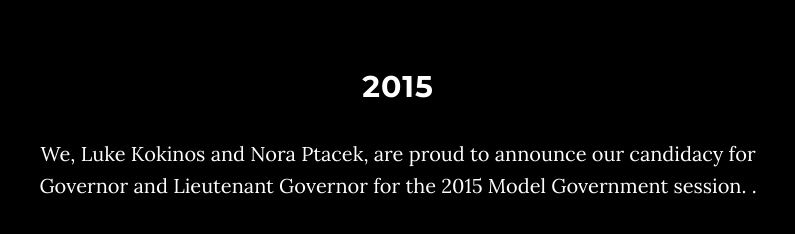
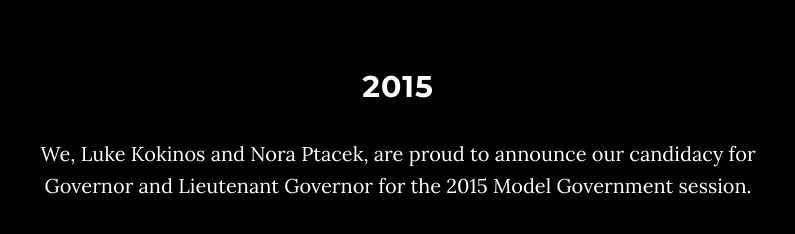
Before and after one commit to nhptacek/nhptacek.github.io, a plain HTML site: page index.html in a window 1280 px wide. Shown: the part 980-1214 px from the top of the page, 242-1037 px from the left. Drawn offline with Linux system fonts and the light colour scheme.

```diff
--- a/index.html
+++ b/index.html
@@ -93,7 +93,7 @@
         <div class="row">
             <div class="col-lg-8 col-lg-offset-2">
                 <h2>2015</h2>
-                <p>We, Luke Kokinos and Nora Ptacek, are proud to announce our candidacy for Governor and Lieutenant Governor for the 2015 Model Government session. .</p>
+                <p>We, Luke Kokinos and Nora Ptacek, are proud to announce our candidacy for Governor and Lieutenant Governor for the 2015 Model Government session.</p>
                 <p>Both of us guarantee we will work to expand the program to other cities in Wisconsin, create an environment that guarantees success and enjoyment for all delegates-first years in particular, and work towards less division between program areas. If you see us around Madison definitely approach us, only Luke bites, we’d love to hear your ideas because this is a student run program and we intend to hear them, each and every one. We really hope that we can count on your vote, both of us are dedicated to this program and know we can continue to make sure the future of YIG is bright. </p>
             </div>
         </div>
```
Also changed, not shown: 1 other file.
